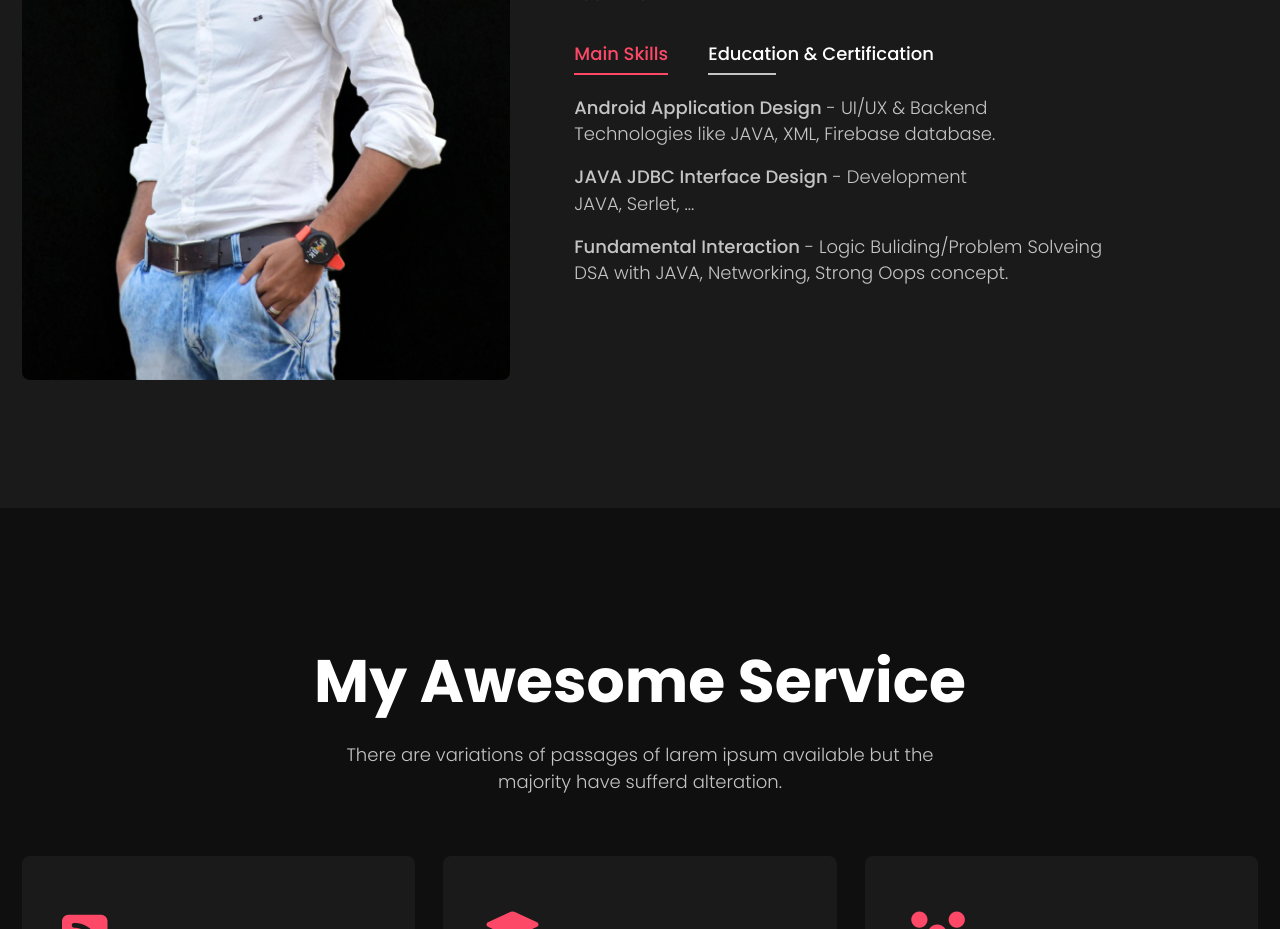
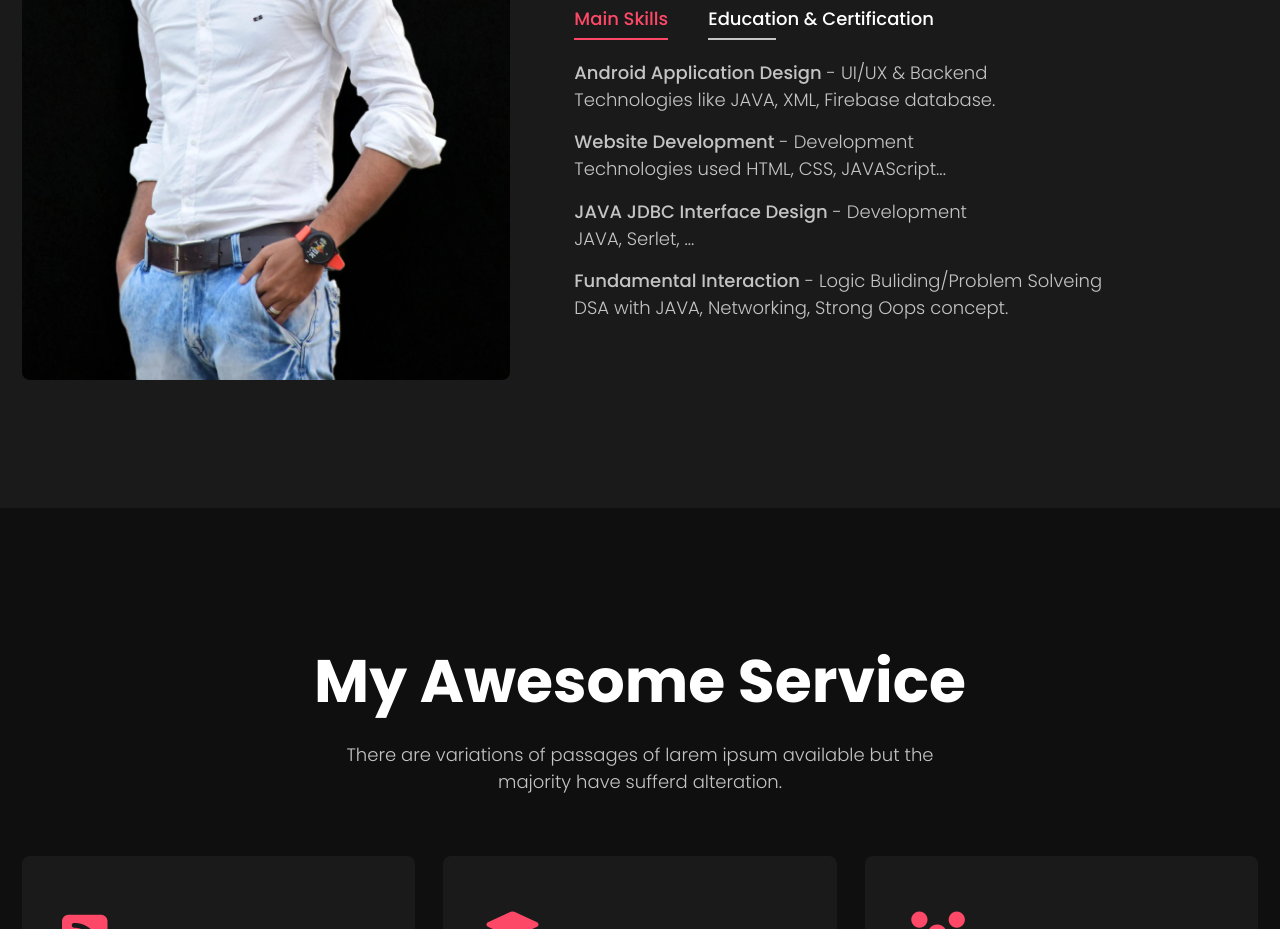
Before and after one commit to Basu19062001/Own-Portfolio, a plain HTML site: page index.html in a window 1280 px wide. Shown: the part 1300-2229 px from the top of the page. Drawn offline with Linux system fonts and the light colour scheme.

Commit message:
One skill added in about section

```diff
--- a/index.html
+++ b/index.html
@@ -63,6 +63,11 @@
                                 <p class="tabs__description">
                                     <span>Android Application Design</span> - UI/UX & Backend
                                     <span>Technologies like JAVA, XML, Firebase database.</span>
+                                </p>
+
+                                <p class="tabs__description">
+                                    <span>Website Development</span> - Development
+                                    <span>Technologies used HTML, CSS, JAVAScript...</span>
                                 </p>
 
                                 <p class="tabs__description">
```
